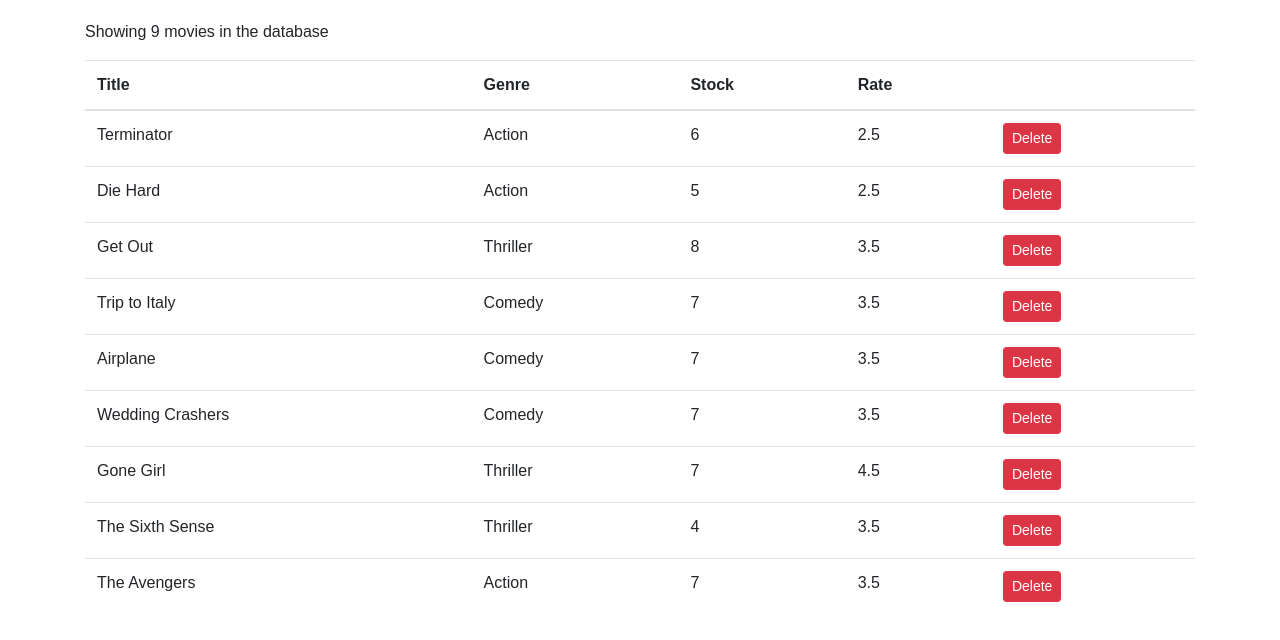
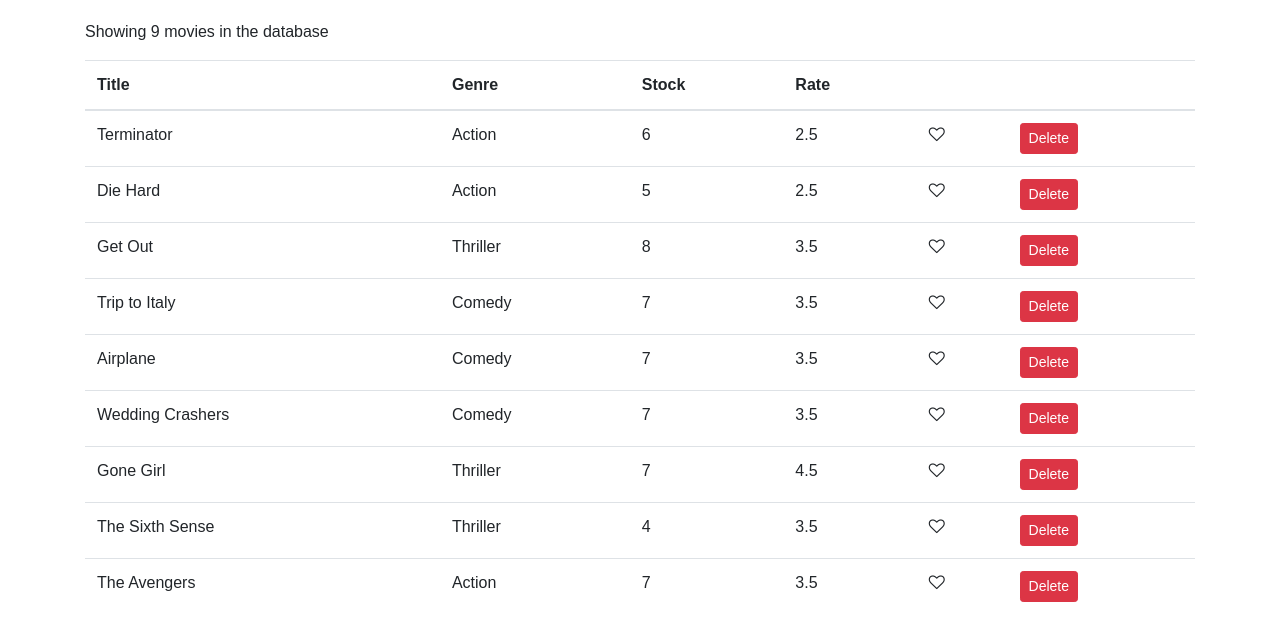
Before and after one commit to FelipeL7/react-course, a React (Create React App) app: page / in a window 1280 px wide. Shown: the top 640 px of the page. Built offline with nearby package versions, Linux system fonts and the light colour scheme.

Commit message:
03-Vidly-exercise-two

```diff
--- /dev/null
+++ b/src/common/like.jsx
@@ -0,0 +1,11 @@
+import React from "react";
+
+const Like = ({ onLike, liked }) => {
+  let classes = "fa fa-heart";
+  if (!liked) classes += "-o";
+  return (
+    <i style={{ cursor: "pointer" }} className={classes} onClick={onLike} />
+  );
+};
+
+export default Like;
--- a/src/components/movies.jsx
+++ b/src/components/movies.jsx
@@ -1,5 +1,6 @@
 import React, { Component } from "react";
 import { getMovies } from "../services/fakeMovieService";
+import Like from "../common/like";
 
 class Movies extends Component {
   state = {
@@ -8,6 +9,14 @@
 
   handleDelete = (movie) => {
     const movies = this.state.movies.filter((m) => m._id !== movie._id);
+    this.setState({ movies });
+  };
+
+  handleLike = (movie) => {
+    const movies = this.state.movies;
+    const index = movies.indexOf(movie);
+    movies[index] = { ...movies[index] };
+    movies[index].liked = !movies[index].liked;
     this.setState({ movies });
   };
 
@@ -27,6 +36,7 @@
               <th>Stock</th>
               <th>Rate</th>
               <th />
+              <th />
             </tr>
           </thead>
           <tbody>
@@ -36,6 +46,14 @@
                 <td>{movie.genre.name}</td>
                 <td>{movie.numberInStock}</td>
                 <td>{movie.dailyRentalRate}</td>
+
+                <td>
+                  <Like
+                    onLike={() => this.handleLike(movie)}
+                    liked={movie.liked}
+                  />
+                </td>
+
                 <td>
                   <button
                     className="btn btn-danger btn-sm"
--- a/src/services/fakeMovieService.js
+++ b/src/services/fakeMovieService.js
@@ -7,64 +7,64 @@
     genre: { _id: "5b21ca3eeb7f6fbccd471818", name: "Action" },
     numberInStock: 6,
     dailyRentalRate: 2.5,
-    publishDate: "2018-01-03T19:04:28.809Z"
+    publishDate: "2018-01-03T19:04:28.809Z",
   },
   {
     _id: "5b21ca3eeb7f6fbccd471816",
     title: "Die Hard",
     genre: { _id: "5b21ca3eeb7f6fbccd471818", name: "Action" },
     numberInStock: 5,
-    dailyRentalRate: 2.5
+    dailyRentalRate: 2.5,
   },
   {
     _id: "5b21ca3eeb7f6fbccd471817",
     title: "Get Out",
     genre: { _id: "5b21ca3eeb7f6fbccd471820", name: "Thriller" },
     numberInStock: 8,
-    dailyRentalRate: 3.5
+    dailyRentalRate: 3.5,
   },
   {
     _id: "5b21ca3eeb7f6fbccd471819",
     title: "Trip to Italy",
     genre: { _id: "5b21ca3eeb7f6fbccd471814", name: "Comedy" },
     numberInStock: 7,
-    dailyRentalRate: 3.5
+    dailyRentalRate: 3.5,
   },
   {
     _id: "5b21ca3eeb7f6fbccd47181a",
     title: "Airplane",
     genre: { _id: "5b21ca3eeb7f6fbccd471814", name: "Comedy" },
     numberInStock: 7,
-    dailyRentalRate: 3.5
+    dailyRentalRate: 3.5,
   },
   {
     _id: "5b21ca3eeb7f6fbccd47181b",
     title: "Wedding Crashers",
     genre: { _id: "5b21ca3eeb7f6fbccd471814", name: "Comedy" },
     numberInStock: 7,
-    dailyRentalRate: 3.5
+    dailyRentalRate: 3.5,
   },
   {
     _id: "5b21ca3eeb7f6fbccd47181e",
     title: "Gone Girl",
     genre: { _id: "5b21ca3eeb7f6fbccd471820", name: "Thriller" },
     numberInStock: 7,
-    dailyRentalRate: 4.5
+    dailyRentalRate: 4.5,
   },
   {
     _id: "5b21ca3eeb7f6fbccd47181f",
     title: "The Sixth Sense",
     genre: { _id: "5b21ca3eeb7f6fbccd471820", name: "Thriller" },
     numberInStock: 4,
-    dailyRentalRate: 3.5
+    dailyRentalRate: 3.5,
   },
   {
     _id: "5b21ca3eeb7f6fbccd471821",
     title: "The Avengers",
     genre: { _id: "5b21ca3eeb7f6fbccd471818", name: "Action" },
     numberInStock: 7,
-    dailyRentalRate: 3.5
-  }
+    dailyRentalRate: 3.5,
+  },
 ];
 
 export function getMovies() {
@@ -72,13 +72,13 @@
 }
 
 export function getMovie(id) {
-  return movies.find(m => m._id === id);
+  return movies.find((m) => m._id === id);
 }
 
 export function saveMovie(movie) {
-  let movieInDb = movies.find(m => m._id === movie._id) || {};
+  let movieInDb = movies.find((m) => m._id === movie._id) || {};
   movieInDb.name = movie.name;
-  movieInDb.genre = genresAPI.genres.find(g => g._id === movie.genreId);
+  movieInDb.genre = genresAPI.genres.find((g) => g._id === movie.genreId);
   movieInDb.numberInStock = movie.numberInStock;
   movieInDb.dailyRentalRate = movie.dailyRentalRate;
 
@@ -91,7 +91,7 @@
 }
 
 export function deleteMovie(id) {
-  let movieInDb = movies.find(m => m._id === id);
+  let movieInDb = movies.find((m) => m._id === id);
   movies.splice(movies.indexOf(movieInDb), 1);
   return movieInDb;
 }
```
